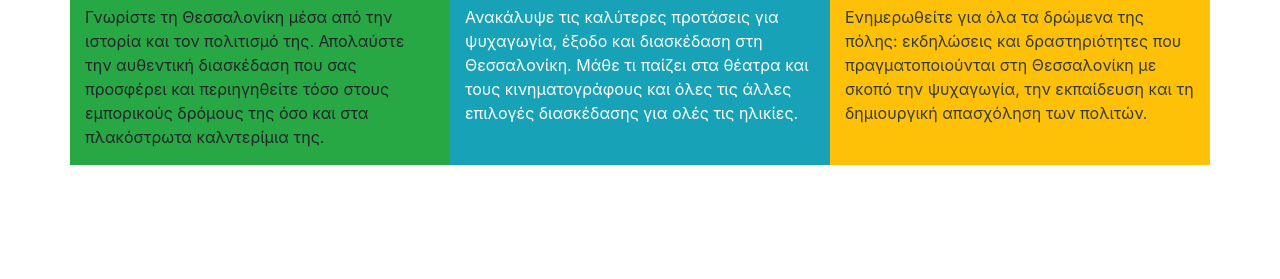
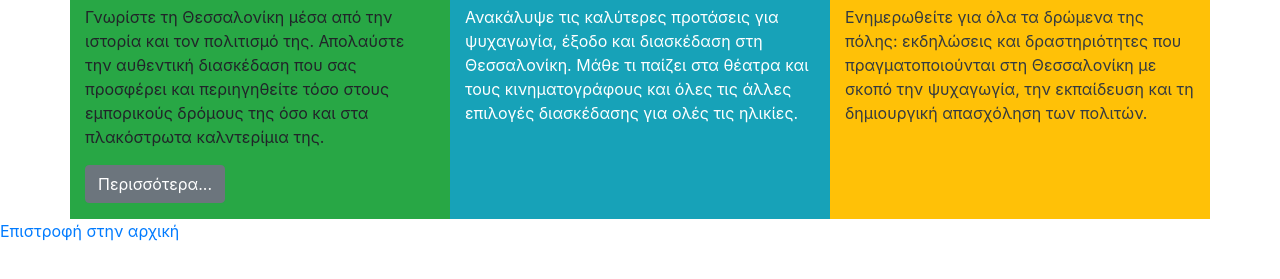
Before and after one commit to Xelion7/bootstrap, a plain HTML site: page index.html in a window 1280 px wide. Shown: the part 297-576 px from the top of the page. Drawn offline with nearby package versions, Linux system fonts and the light colour scheme.

Commit message:
Update index.html

```diff
--- a/index.html
+++ b/index.html
@@ -25,7 +25,9 @@
 		<div class="row">
 			<div class="col-md-4 bg-success"><h2 class="bg-primary text-white">Αξιοθέατα</h2><p>Γνωρίστε τη Θεσσαλονίκη μέσα από την ιστορία
 			και τον πολιτισμό της. Απολαύστε την αυθεντική διασκέδαση που σας προσφέρει και περιηγηθείτε
-			τόσο στους εμπορικούς δρόμους της όσο και στα πλακόστρωτα καλντερίμια της.</p></div>
+			τόσο στους εμπορικούς δρόμους της όσο και στα πλακόστρωτα καλντερίμια της.</p>
+				<p><a class="btn btn-secondary" href="thess.html" role="button">Περισσότερα... </a></p>
+			</div>
 			<div class="col-md-4 bg-info text-white"><h2 class="bg-dark text-white">Ψυχαγωγία</h2><p>Ανακάλυψε τις καλύτερες προτάσεις για ψυχαγωγία,
 			έξοδο και διασκέδαση στη Θεσσαλονίκη. Μάθε τι παίζει στα θέατρα και τους κινηματογράφους
 			και όλες τις άλλες επιλογές διασκέδασης για ολές τις ηλικίες. </p></div>
@@ -34,5 +36,8 @@
 			με σκοπό την ψυχαγωγία, την εκπαίδευση και τη δημιουργική απασχόληση των πολιτών.</p></div>
 		</div>
 	</div>
+<footer>
+  <a href="index.html">Επιστροφή στην αρχική</a>
+  </footer>
 </body>
 </html>
```
